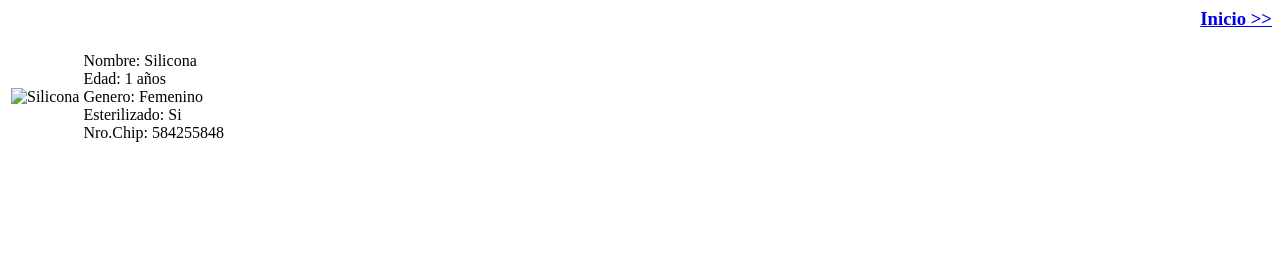
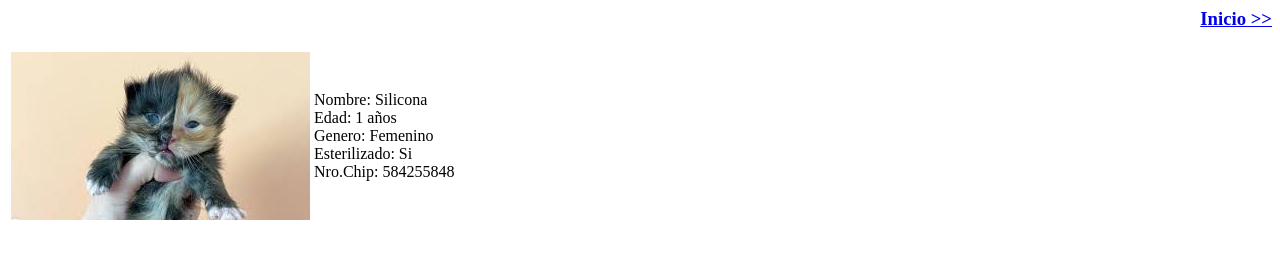
Before and after one commit to mart-godoy/ayuda-a-un-peludo, a plain HTML site: page ayuda-a-un-peludo/gatitos/silicona.html in a window 1280 px wide. Drawn offline with Linux system fonts and the light colour scheme.

Commit message:
Update silicona.html

```diff
--- a/ayuda-a-un-peludo/gatitos/silicona.html
+++ b/ayuda-a-un-peludo/gatitos/silicona.html
@@ -7,7 +7,7 @@
         <table>
             <tr>
                 <td>
-                    <img src="IMG/gato3.jpg" alt="Silicona">
+                    <img src="../IMG/gato3.jpg" alt="Silicona">
                 </td>
                 <td>
                     Nombre: Silicona</br>
```
